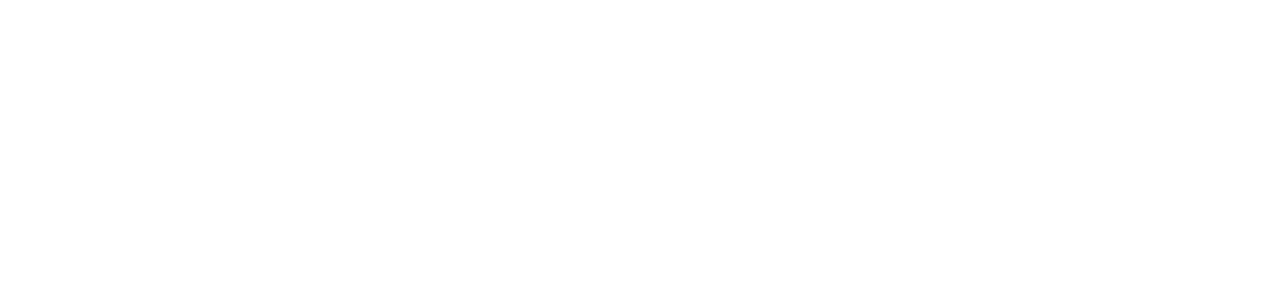
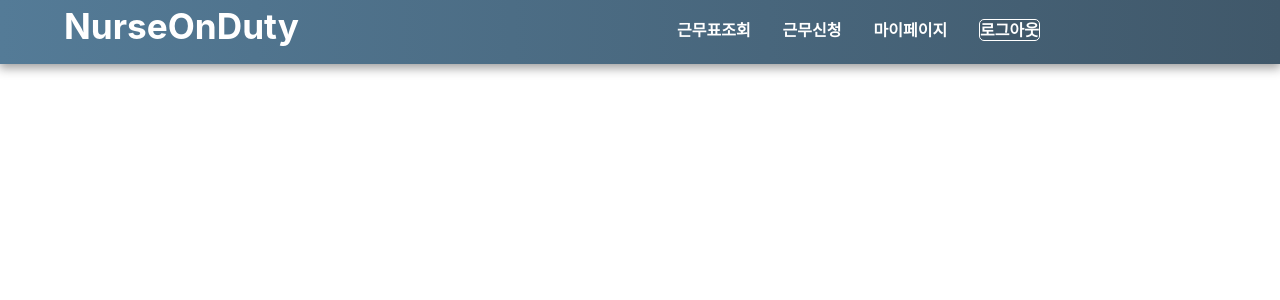
Before and after one commit to kaseupeo/webdanseom, a React (Create React App) app in the folder frontend/: page /app in a window 1280 px wide. Before the commit this address had no page. Shown: the top 300 px of the page. Built offline with nearby package versions, Linux system fonts and the light colour scheme.

Commit message:
fix(frontend): 네비게이션, 달력 컴포넌트 수정
네비게이션들 수정, 일반간호사 달력 컴포넌트 수정

```diff
--- a/frontend/src/App.js
+++ b/frontend/src/App.js
@@ -18,8 +18,9 @@ import SignUpTemplate from './component/Auth/SignUpTemplate';
 import LoginTemplate from './component/Auth/LoginTemplate';
 import FindPassword from './component/Auth/FindPassword';
 import MainNavigation from './component/Navigation/MainNavigation';
-import NormalCalendar from './component/App/NormalNurse/NormalCalendar';
+import NormalSelectWork from './component/App/NurseNormal/NormalSelectWork';
 
+import TopNavigation from './component/App/AppNavigation/TopNavigation';
 function App() {
   return (
     <div>
@@ -30,7 +31,10 @@ function App() {
             <Route path="/auth/login" element={<LoginTemplate />} />
             <Route path="/auth/signup" element={<SignUpTemplate />} />
             <Route path="/auth/findPW" element={<FindPassword />} />
-            <Route path="/calendar" element={<NormalCalendar />} />
+          </Route>
+
+          <Route path="/app" element={<TopNavigation />}>
+            <Route path="/app/selectWork" element={<NormalSelectWork />} />
           </Route>
         </Routes>
       </Router>
--- /dev/null
+++ b/frontend/src/component/App/AppNavigation/TopNavigation.js
@@ -0,0 +1,40 @@
+/**
+ * file: TopNavigation.js
+ * 간호사 Top 네비게이션
+ * 작성자: 정진욱
+ */
+
+import { Outlet, useNavigate } from 'react-router-dom';
+import { Link } from 'react-router-dom';
+import './TopNavigation.scss';
+
+const TopNavigation = () => {
+  const navigate = useNavigate();
+  return (
+    <div>
+      <header className="TopNavigation">
+        <Link to="/app" className="title">
+          <b>NurseOnDuty</b>
+        </Link>
+
+        <div className="btn">
+          <Link to="/app/selectWork" className="navWork">
+            <b>근무표조회</b>
+          </Link>
+          <Link to="/app" className="navWorkApp">
+            <b>근무신청</b>
+          </Link>
+          <b className="navWork">마이페이지</b>
+          <Link to="/auth/login" className="logout">
+            로그아웃
+          </Link>
+        </div>
+      </header>
+      <main>
+        <Outlet />
+      </main>
+    </div>
+  );
+};
+
+export default TopNavigation;
--- /dev/null
+++ b/frontend/src/component/App/AppNavigation/TopNavigation.scss
@@ -0,0 +1,109 @@
+$mobile-contents-width: 640px;
+$min-contents-width: 920px;
+
+.TopNavigation{
+    box-shadow: 0px 3px 10px 1px  rgb(157, 157, 157)  ;
+    background: linear-gradient(to right, #547B97, #40586a);
+    height: 4rem;
+    @media (max-width: $min-contents-width) {
+        height: 8rem;
+    }
+    .title{
+        padding-top: 5px;
+        position: absolute;
+        font-size:2.2rem;
+        margin-left: 5%;
+
+        color: white;
+        text-decoration: none;
+        font-weight: 600;
+        @media (max-width: $min-contents-width) {
+            position: absolute;
+           top: 10px;
+             left: 50%;
+            margin:0 0 0 -110px;
+
+            font-size: 2rem;
+            white-space: nowrap;
+        }
+    }
+    .btn{
+        margin-top: 10px;
+        float: right;
+        margin-right: 15rem;
+        margin-left: 5%;
+
+        color: white;
+        text-decoration: none;
+
+        @media (max-width: $min-contents-width) {
+
+            position: absolute;
+            top: 80px;
+            margin-right: 0;
+            margin-left: 0;
+            left: 50%;
+            transform: translate(-50%,-50%);
+
+            white-space: nowrap;
+        }
+    .navWork{
+        margin-right: 2rem;
+
+        width: 120px;
+        height: 100px;
+        text-align: center;
+
+        color:white;
+
+
+        text-decoration: none;
+
+        &:hover{
+            color:#6be1ff;
+        }
+
+    }
+    .navWorkApp{
+        margin-right: 2rem;
+
+        width: 120px;
+        height: 100px;
+        text-align: center;
+
+        color:white;
+
+
+        text-decoration: none;
+        font-weight: 1000;
+        &:hover{
+            color:#6be1ff;
+          }
+
+    }
+    .navMyPage{
+        margin-right: 5rem;
+        &:hover{
+
+            color:#6be1ff;
+          }
+    }
+    .logout{
+        background-color: #40586a;
+        width: 200px;
+        height: 100px;
+        text-align: center;
+        border: solid 1px white;
+        color:white;
+        line-height: 40px;
+        border-radius: 5px;
+        text-decoration: none;
+        font-weight: 1000;
+        &:hover{
+          background-color: white;
+          color:#40586a;
+        }
+    }
+
+}
+}
--- a/frontend/src/component/App/NormalNurse/NormalCalendar.scss
+++ /dev/null
@@ -1,78 +0,0 @@
-.Calendar{
-
-    height:5rem;
-    width:5rem;
-    display: flex;
-    flex-direction: column;
-
-    display: flex;
-
-    html, body {
-         height: 100%;
-    }
-
-
-  .control{
-    width: 55rem;
-    display: flex;
-    flex-direction: row;
-    justify-content: center;
-    span{
-        font-size: 2rem;
-
-    }
-    button{
-font-size: 2rem;
-    }
-  }
-
-  table, .th, .td{
-    border: 1px dotted;
-  }
-
-  table{
-
-    font-size: 1.5rem;
-    display:flex;
-    flex-direction: column;
-    width:58rem;
-    height:100rem;
-    background-color: white;
-  thead{
-    border-style: solid ;
-    display:flex;
-    flex-direction: column;
-
-  }
-    tbody{
-        border-style: solid ;
-    display:flex;
-    flex-direction: column;
-  }
-
-
-   tr{
-
-
-      display:flex;
-      flex-direction: row;
-      td{
-
-        border-style: thin dotted;
-       display:flex;
-       border:1px solid gray;
-       width:8rem;
-       height:6rem;
-    }
- th{
-    border-style: solid;
-    display:flex;
-    justify-content: center;
-    border:1px solid gray;
-    width:8rem;
-    height:2rem;
- }
-  }
-
-}
-}
--- a/frontend/src/component/App/NormalNurse/NormalMain.js
+++ /dev/null
@@ -1,5 +0,0 @@
-/**
- * file: NormalMain.js
- * 일반 간호사 메인메뉴
- * 작성자: 정진욱
- */
--- a/frontend/src/component/App/NormalNurse/NormalCalendar.js
+++ b/frontend/src/component/App/NurseNormal/NormalCalendar.js
@@ -25,6 +25,7 @@ const Calendar = () => {
         <tr className="tr" key={week}>
           {Array(7)
             .fill(0)
+            // eslint-disable-next-line no-loop-func
             .map((data, index) => {
               let days = today
                 .clone()
@@ -71,14 +72,14 @@ const Calendar = () => {
     const days = ['일', '월', '화', '수', '목', '금', '토'];
 
     return (
-      <tr>
-        <th>일</th>
-        <th>월</th>
-        <th>화</th>
-        <th>수</th>
-        <th>목</th>
-        <th>금</th>
-        <th>토</th>
+      <tr className="trDay">
+        <th style={{ color: 'red' }}>일요일</th>
+        <th>월요일</th>
+        <th>화요일</th>
+        <th>수요일</th>
+        <th>목요일</th>
+        <th>금요일</th>
+        <th style={{ color: 'blue' }}>토요일</th>
       </tr>
     );
   };
@@ -90,15 +91,15 @@ const Calendar = () => {
             setMoment(getMoment.clone().subtract(1, 'month'));
           }}
         >
-          이전달
+          &lt;
         </button>
-        <span>{today.format('YYYY 년 MM 월')}</span>
+        <span>{today.format('YYYY.MM')}</span>
         <button
           onClick={() => {
             setMoment(getMoment.clone().add(1, 'month'));
           }}
         >
-          다음달
+          &gt;
         </button>
       </div>
       <table>
--- /dev/null
+++ b/frontend/src/component/App/NurseNormal/NormalCalendar.scss
@@ -0,0 +1,106 @@
+$min-width: 512px;
+$calendar-min-width:1000px;
+
+.Calendar{
+    margin-top: 10px;
+    height:5rem;
+    width:5rem;
+    display: flex;
+    flex-direction: column;
+
+
+    html, body {
+         height: 100%;
+    }
+
+
+  .control{
+    width: 100vw;
+    display: flex;
+    flex-direction: row;
+    justify-content: center;
+    left:50%;
+    top: 50%;
+
+    span{
+        font-size: 1.5rem;
+
+    }
+    button{
+    font-size: 1.5rem;
+    color: white;
+    background-color: #50B8B4;
+    border: #50B8B4;
+    width: 2rem;
+    height: 2rem;
+    border-radius: 10%;
+    margin-right:20px;
+    margin-left:20px;
+    margin-bottom:20px;
+
+    }
+  }
+
+  .th, .td{
+    border: 1px solid #c3c3c3;
+  }
+
+  table{
+    border: 1px solid #c3c3c3;
+    border: 1px solid;
+    font-size: 1rem;
+    display:flex;
+    flex-direction: column;
+    justify-content: center;
+
+    justify-content: center;
+    left:50%;
+    width:98vw;
+    height:100rem;
+    background-color: white;
+    @media (max-width: $calendar-min-width)  {
+      width:98vw;
+    }
+  thead{
+
+    display:flex;
+    flex-direction: column;
+
+  }
+    tbody{
+
+    display:flex;
+
+    flex-direction: column;
+  }
+
+
+   tr{
+
+
+      display:flex;
+      flex-direction: row;
+      td{
+
+
+       display:flex;
+
+       width:20rem;
+       height:9rem;
+    }
+ th{
+
+    display:flex;
+    justify-content: center;
+    border:1px solid #c3c3c3;
+    width:20rem;
+    height:1.3rem;
+ }
+  }
+.trDay{
+  background-color: #e3e3e3;
+  height: 25px;
+
+}
+}
+}
--- /dev/null
+++ b/frontend/src/component/App/NurseNormal/NormalSelectWork.js
@@ -0,0 +1,16 @@
+/**
+ * file: NormalMain.js
+ * 일반 간호사 메인메뉴
+ * 작성자: 정진욱
+ */
+import NormalCalendar from './NormalCalendar';
+
+const NormalSelectWork = () => {
+  return (
+    <div>
+      <NormalCalendar />
+    </div>
+  );
+};
+
+export default NormalSelectWork;
--- a/frontend/src/component/Auth/SignUpTemplate.js
+++ b/frontend/src/component/Auth/SignUpTemplate.js
@@ -31,9 +31,14 @@ const JoinElement = () => {
             이메일
             <input type="text" placeholder="이메일" />
           </b>
+
+          <br></br>
           <b>비밀번호</b>
           <input type="password" placeholder="비밀번호" />
           <input type="password" placeholder="비밀번호 재확인" />
+
+          <br></br>
+
           <b>이름</b>
           <input type="text" placeholder="이름" />
           <b>전화번호</b>
--- a/frontend/src/component/Navigation/MainNavigation.scss
+++ b/frontend/src/component/Navigation/MainNavigation.scss
@@ -1,6 +1,8 @@
 $mobile-contents-width: 640px;
 .TotalMain{
   position:absolute;
+  height: 100vw;
+  max-height: 65rem;
   left:0;
   right: 0;
   top: 0;
@@ -10,15 +12,17 @@ $mobile-contents-width: 640px;
 
 
 .MainNavigation{
-
+   box-shadow: 0px 4px 10px 2px  rgb(157, 157, 157)  ;
     position:flex;
     flex-direction: row;
     justify-items: center;
     background: linear-gradient(to right, #547B97, #40586a);
-    padding-top: 3rem;
+    padding-top: 1.5rem;
     padding-bottom: 0rem;
-    height: 100px;
+    height: 70px;
     color:white;
+
+
     @media (max-width: $mobile-contents-width) {
       position: flex;
       justify-items: center;
```
Also changed, not shown: frontend/src/component/App/NurseHead/HeadSelectWork.js (renamed from frontend/src/component/App/HeadNurse/HeadMain.js).
